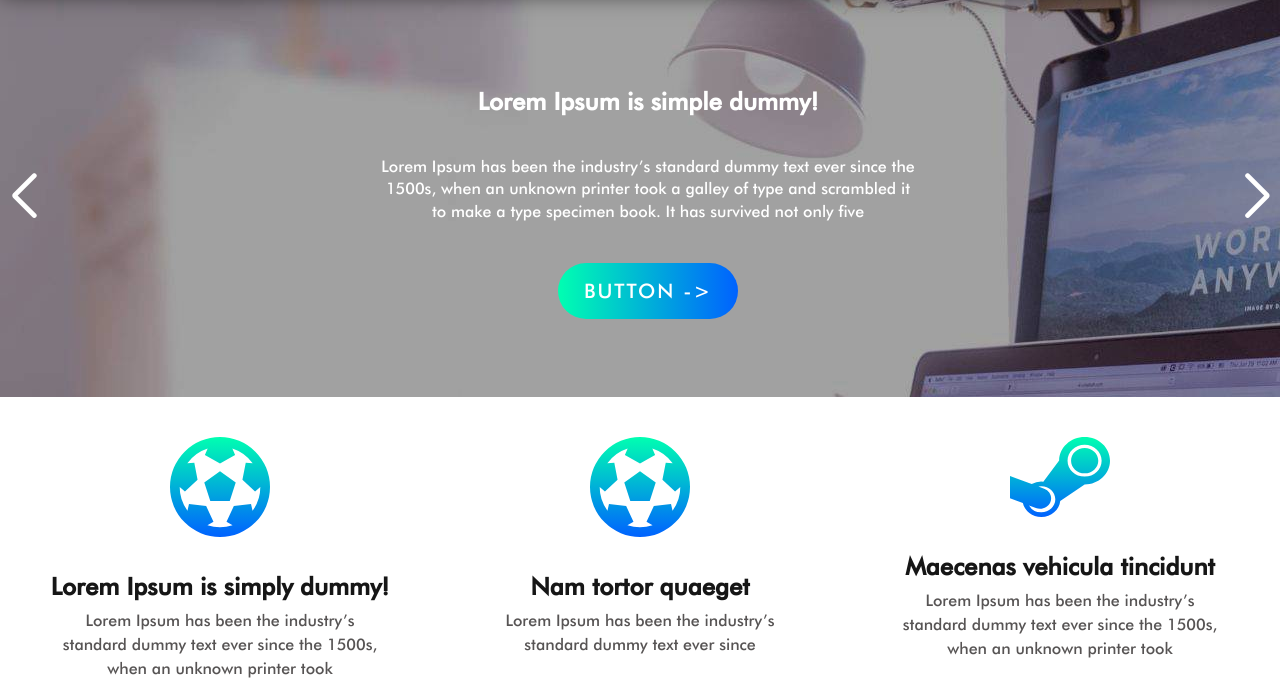
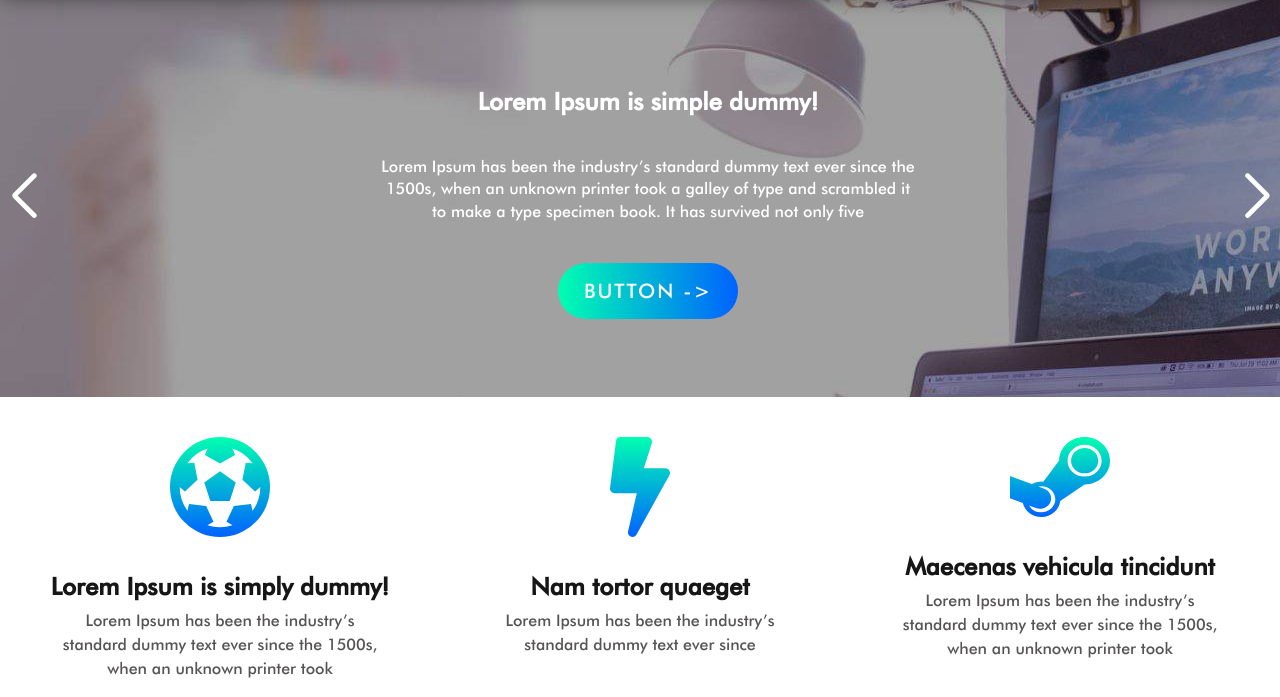
Before and after one commit to michaelnas84/frontend-challenge, a website: page src/index.html in a window 1280 px wide. Shown: the part 103-800 px from the top of the page. Drawn offline with Linux system fonts and the light colour scheme.

Commit message:
confirmar

```diff
--- a/src/index.html
+++ b/src/index.html
@@ -88,7 +88,7 @@
       </div>
       <div class="card-short-content">
         <figure class="card-short-content__figure">
-          <img src="images/awesome-futbol.svg" alt="" />
+          <img src="images/awesome-flash.svg" alt="" />
         </figure>
         <div class="card-short-content__inner">
           <h3 class="card-short-content__title">Nam tortor quaeget</h3>
```
Also changed, not shown: src/images/awesome-flash.svg (added).
